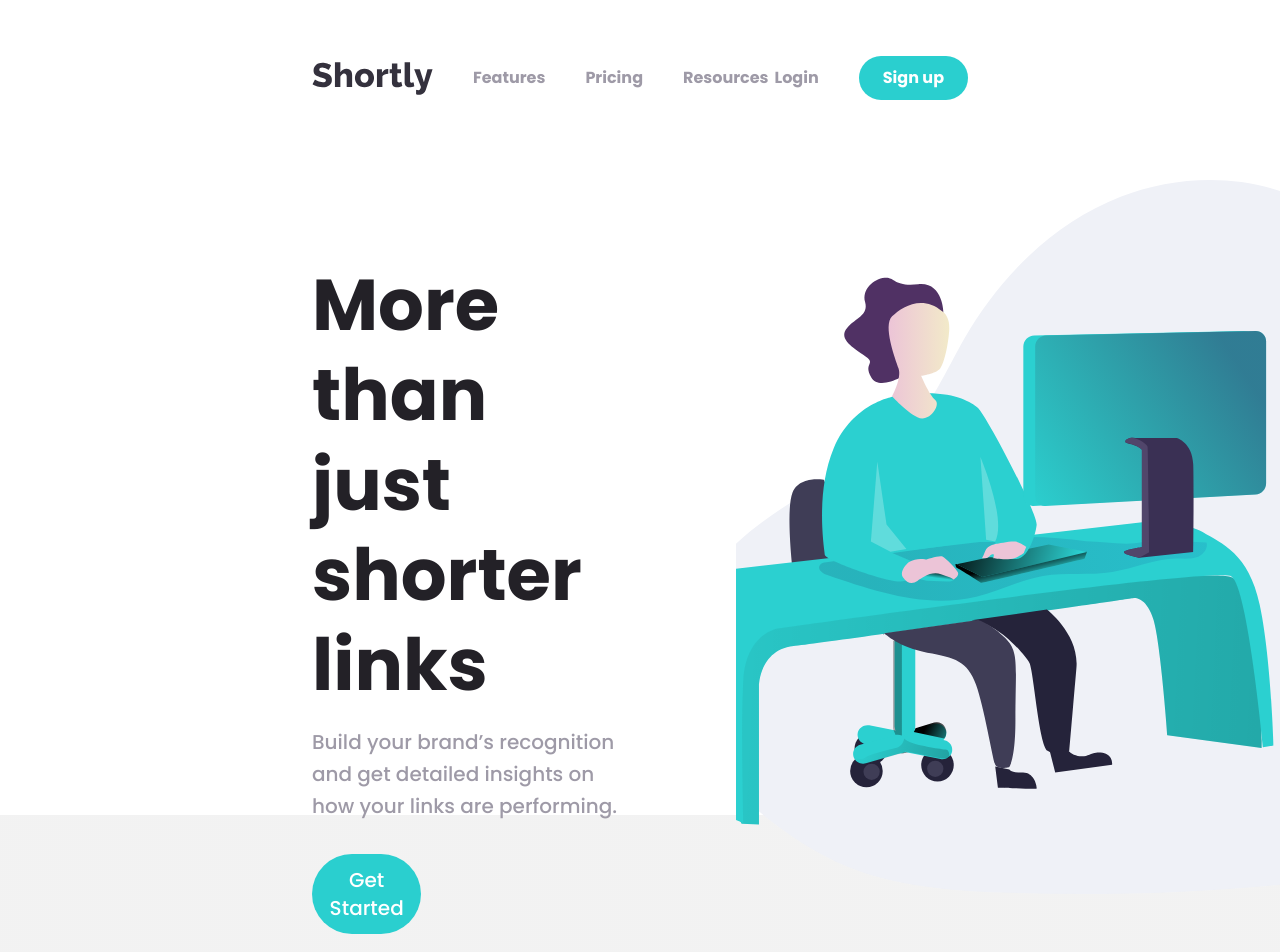
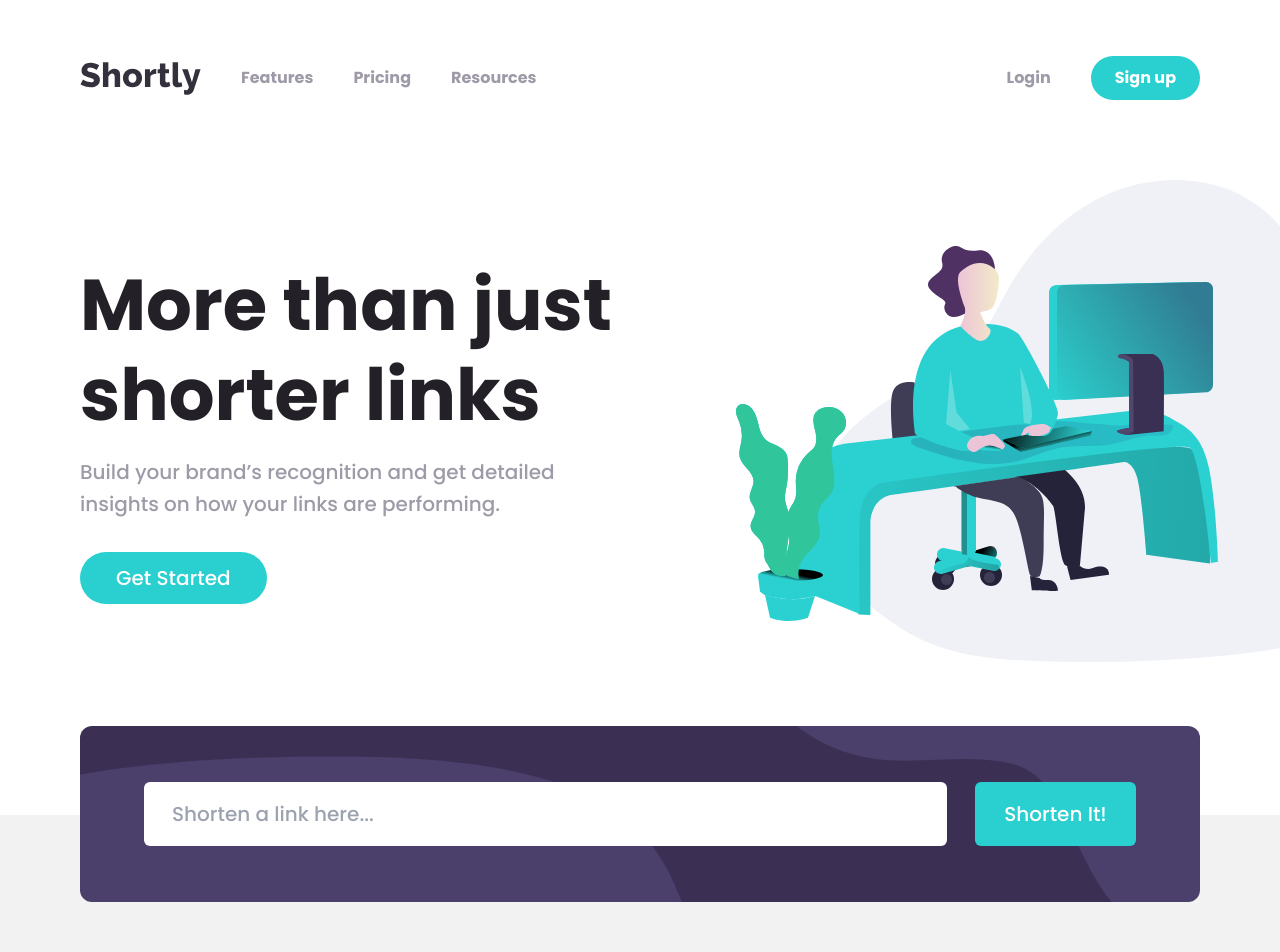
Before and after one commit to evelyn-2022/url-shortening-api-with-tailwind, a website: page index.html in a window 1280 px wide. Shown: the top 952 px of the page. Drawn offline with Linux system fonts and the light colour scheme.

Commit message:
adjusted ipad and ipad pro layout

```diff
--- a/css/input.css
+++ b/css/input.css
@@ -15,9 +15,24 @@ body {
   background-position: 0 815px;
 }
 
+@media screen and (max-width: 1024px) {
+  body {
+    background-position: 0 615px;
+  }
+}
+
 @media screen and (max-width: 640px) {
   body {
     background-position: 0 792px;
+  }
+}
+.container {
+  max-width: 1280px;
+}
+
+@media screen and (max-width: 1024px) {
+  .container {
+    max-width: 100%;
   }
 }
 
--- a/index.html
+++ b/index.html
@@ -24,7 +24,7 @@
 
   <body>
     <!-- Nav Section -->
-    <nav class="container px-6 mx-auto mt-8 md:mt-14 md:px-40">
+    <nav class="container px-6 mx-auto mt-8 lg:mt-14 md:px-10 lg:px-20">
       <div
         class="flex flex-row items-center justify-between font-bold relative"
       >
@@ -96,27 +96,30 @@
 
     <main class="overflow-x-hidden">
       <!-- Hero Section -->
-      <section id="hero" class="container px-6 my-6 mx-auto md:mt-20 md:px-40">
+      <section
+        id="hero"
+        class="container px-6 my-6 mx-auto md:mt-10 md:mt-20 md:px-10 lg:px-20"
+      >
         <div
-          class="flex flex-col-reverse space-y-10 space-y-reverse overflow-visible md:flex-row md:space-x-24"
+          class="flex flex-col-reverse space-y-10 space-y-reverse overflow-visible md:flex-row md:space-x-6 lg:space-x-24"
         >
           <!-- Heading -->
           <div
-            class="flex flex-col items-center text-center w-full md:items-start md:text-start md:min-w-[50%] md:mt-20"
+            class="flex flex-col items-center text-center w-full md:items-start md:text-start md:min-w-[50%] md:mt-10 lg:mt-20"
           >
             <h1
-              class="text-veryDarkViolet font-bold text-4xl md:text-7xl md:leading-tight"
+              class="text-veryDarkViolet font-bold text-4xl md:leading-tight lg:text-7xl lg:leading-tight"
             >
               More than just shorter links
             </h1>
             <p
-              class="text-grayishViolet text-large mt-4 md:max-w-lg md:text-xl md:leading-8"
+              class="text-grayishViolet text-large mt-4 lg:max-w-lg lg:text-xl lg:leading-8"
             >
               Build your brand’s recognition and get detailed insights on how
               your links are performing.
             </p>
             <button
-              class="bg-cyan text-white text-large w-3/6 py-3 px-2 mt-6 rounded-full md:w-4/12 md:text-xl md:mt-8"
+              class="bg-cyan text-white text-large w-3/6 py-3 px-2 mt-6 rounded-full lg:w-4/12 lg:text-xl lg:mt-8"
             >
               Get Started
             </button>
@@ -124,21 +127,21 @@
 
           <!-- Img -->
           <img
-            class="w-[505px] max-w-[505px] object-cover md:max-w-[1000px] md:w-[1000px]"
+            class="w-[505px] max-w-[505px] object-cover md:max-w-[470px] md:w-[470px] lg:max-w-[1000px] lg:w-[1000px]"
             src="images/illustration-working.svg"
-            alt=""
+            alt="a working woman"
           />
         </div>
       </section>
 
       <!-- Shorten Link Section -->
-      <section class="container px-6 mx-auto mt-20 md:mt-0 md:px-40">
+      <section class="container px-6 mx-auto mt-20 md:mt-0 md:px-10 lg:px-20">
         <div class="shorten flex flex-col items-center space-y-6 mb-6">
           <!-- User Input -->
           <div
-            class="input flex flex-col w-full p-6 rounded-xl md:flex-row md:py-14 md:px-16 md:space-x-7 md:justify-between"
+            class="input flex flex-col w-full p-6 rounded-xl md:flex-row md:space-x-7 md:justify-between md:py-14 md:px-16"
           >
-            <div class="flex flex-col md:w-10/12">
+            <div class="flex flex-col md:w-9/12 lg:w-10/12">
               <input
                 class="rounded-md w-full py-2.5 mb-4 px-3 bg-white focus:outline focus:outline-4 focus:outline-cyan focus:-outline-offset-4 md:h-16 md:mb-0 md:text-xl md:px-7"
                 type="search"
@@ -152,7 +155,7 @@
               </p>
             </div>
             <button
-              class="bg-cyan text-white py-2.5 px-2 rounded-md md:w-2/12 md:h-16 md:text-xl"
+              class="bg-cyan text-white py-2.5 px-2 rounded-md md:w-3/12 md:h-16 md:text-xl lg:w-2/12"
             >
               Shorten It!
             </button>
@@ -162,7 +165,7 @@
       </section>
 
       <!-- Feature Section -->
-      <section class="container px-6 mx-auto mt-20 md:mt-32 md:px-32">
+      <section class="container px-6 mx-auto mt-20 md:mt-32 md:px-10 lg:px-20">
         <div
           class="feature-title flex flex-col items-center text-center space-y-5"
         >
--- a/tailwind.config.js
+++ b/tailwind.config.js
@@ -5,7 +5,7 @@ module.exports = {
     screens: {
       sm: '480px',
       md: '768px',
-      lg: '976px',
+      lg: '1025px',
       xl: '1440px',
     },
     colors: {
```
Also changed, not shown: css/output.css.
